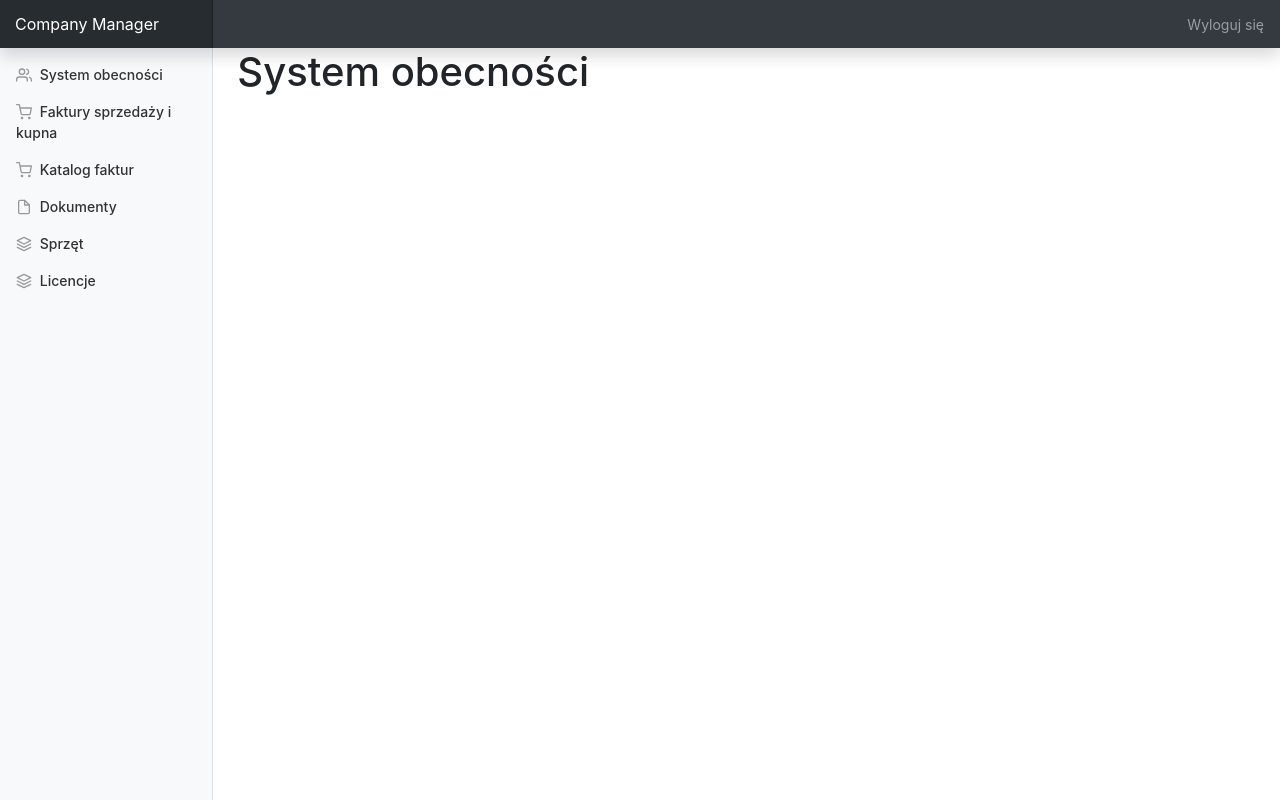
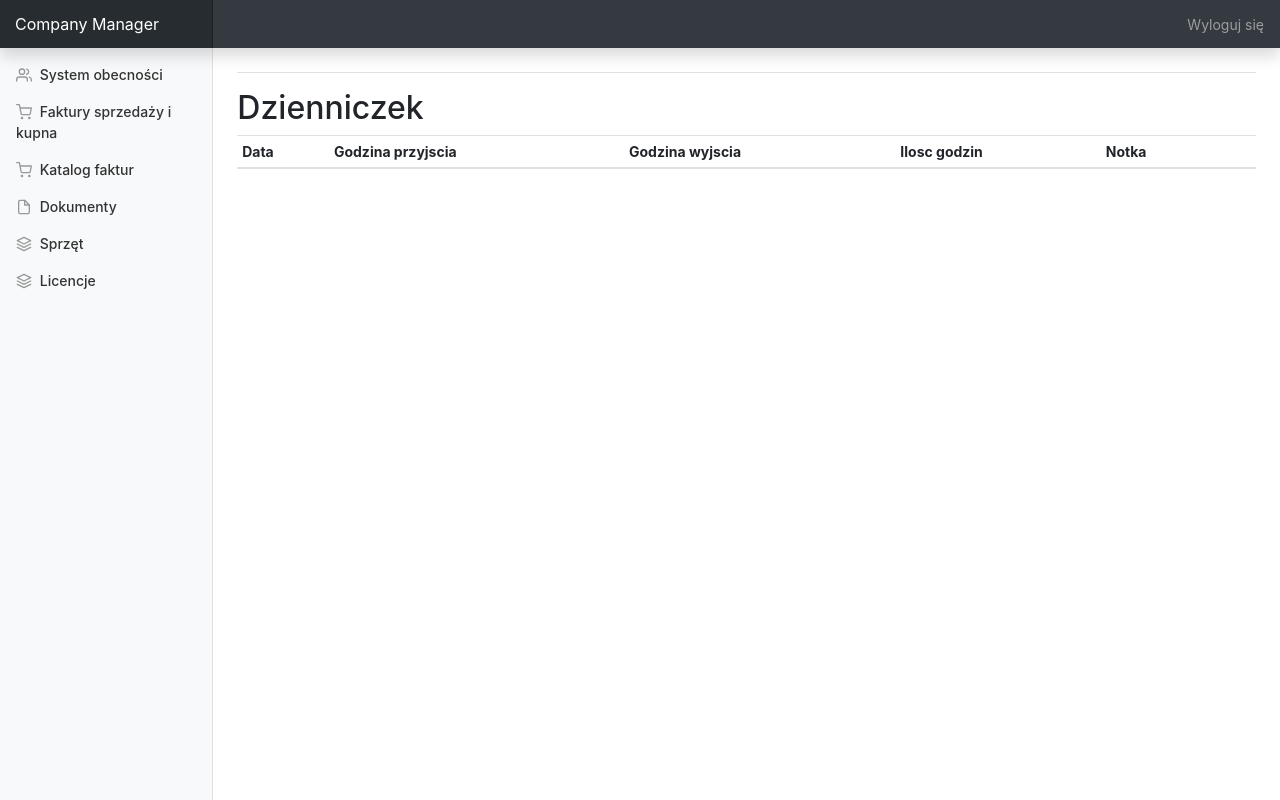
Before and after one commit to ibpabisiak/psiai-project, a PHP site: template application/views/attendance/attendance_index.tpl.php in a window 1280 px wide. Run offline with PHP 8.4, Linux system fonts and the light colour scheme; the template is opened without the code that fills it, so the values that code supplies are empty; some libraries are stand-ins or nearby versions.

Commit message:
listowanie dzienniczka
tymczasowa baza utworzona na potrzeby listowania

```diff
--- a/application/views/attendance/attendance_index.tpl.php
+++ b/application/views/attendance/attendance_index.tpl.php
@@ -1,4 +1,27 @@
-        <main role="main" class="col-md-9 ml-sm-auto col-lg-10 px-4">
+<main role="main" class="col-md-9 ml-sm-auto col-lg-10 px-4">
+    <div class="d-flex justify-content-between flex-wrap flex-md-nowrap align-items-center pt-3 pb-2 mb-3 border-bottom">
 
-			<h1>System obecności</h1>
-		</main>
+
+    </div>
+
+
+    <h2>Dzienniczek</h2>
+    <div class="table-responsive">
+        <table class="table table-striped table-sm">
+            <thead>
+            <tr>
+                <th>Data</th>
+                <th>Godzina przyjscia</th>
+                <th>Godzina wyjscia</th>
+                <th>Ilosc godzin</th>
+                <th>Notka</th>
+                <th></th>
+                <th></th>
+            </tr>
+            </thead>
+            <tbody>
+            <?php echo $invoices_list; ?>
+            </tbody>
+        </table>
+    </div>
+</main>
```
